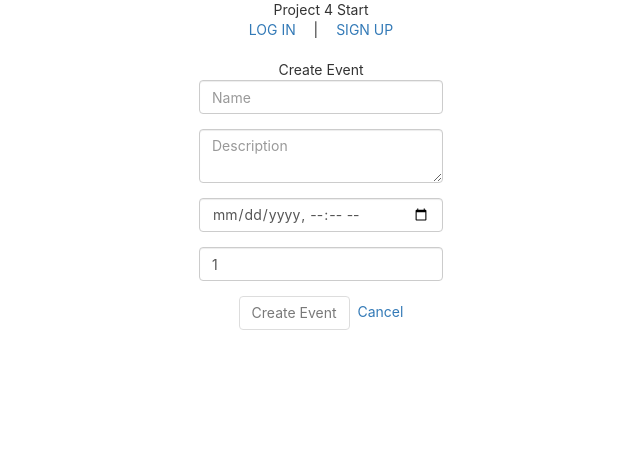
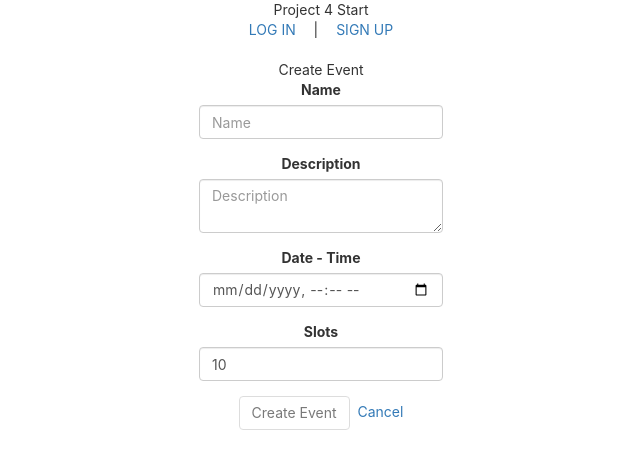
Before and after one commit to VictorLuo920/comedy-buerau-openmics, a React (Create React App) app: page /create in a window 1280 px wide. Shown: the top 468 px of the page, without its empty margins (319-959 px from the left). Built offline with nearby package versions, Linux system fonts and the light colour scheme.

Commit message:
commiting after Ira helped with maxSlots edit

```diff
--- a/src/components/EventCreateForm/EventCreateForm.jsx
+++ b/src/components/EventCreateForm/EventCreateForm.jsx
@@ -5,10 +5,10 @@ import eventService from '../../utils/eventsService';
 class EventCreateForm extends Component {
 
   state = {
-    name: '',
-    description: '',
-    time: '',
-    slots: [null],
+    name: "",
+    description: "",
+    time: "",
+    maxSlots: 10, /// this number will be for validation of saying "hey max slots filled" for when users try to push themselves into the array
   };
 
   handleChange = (e) => {
@@ -29,9 +29,7 @@ class EventCreateForm extends Component {
     }
   }
 
-  handleArrayChange = (e) => {
 
-  }
 
   isFormInvalid() {
     return !(this.state.name && this.state.description && this.state.time);
@@ -44,22 +42,35 @@ class EventCreateForm extends Component {
         <form className="form-horizontal" onSubmit={this.handleSubmit} >
           <div className="form-group">
             <div className="col-sm-12">
+              <label>Name</label>
               <input type="text" className="form-control" placeholder="Name" value={this.state.name} name="name" onChange={this.handleChange} />
             </div>
           </div>
           <div className="form-group">
             <div className="col-sm-12">
+              <label>Description</label>
               <textarea type="description" className="form-control" placeholder="Description" value={this.state.description} name="description" onChange={this.handleChange} />
             </div>
           </div>
           <div className="form-group">
             <div className="col-sm-12">
+              <label>Date - Time</label>
               <input type="datetime-local" className="form-control" placeholder="Time" value={this.state.time} name="time" onChange={this.handleChange} />
             </div>
           </div>
-          <div className="form-group">
+           <div className="form-group">
             <div className="col-sm-12">
-              <input type="number" className="form-control" placeholder="Slots" value={this.state.slots.length} name="slots" onChange={this.handleArrayChange} />
+              <label>Slots</label>
+              <input
+                type="number"
+                className="form-control"
+                placeholder="Slots"
+                value={this.state.maxSlots}
+                name="maxSlots"
+                onChange={this.handleChange}
+                min="1"
+                max="40"
+              />
             </div>
           </div>
           <div className="form-group">
```
Also changed, not shown: models/event.js (+12 -8 lines).
